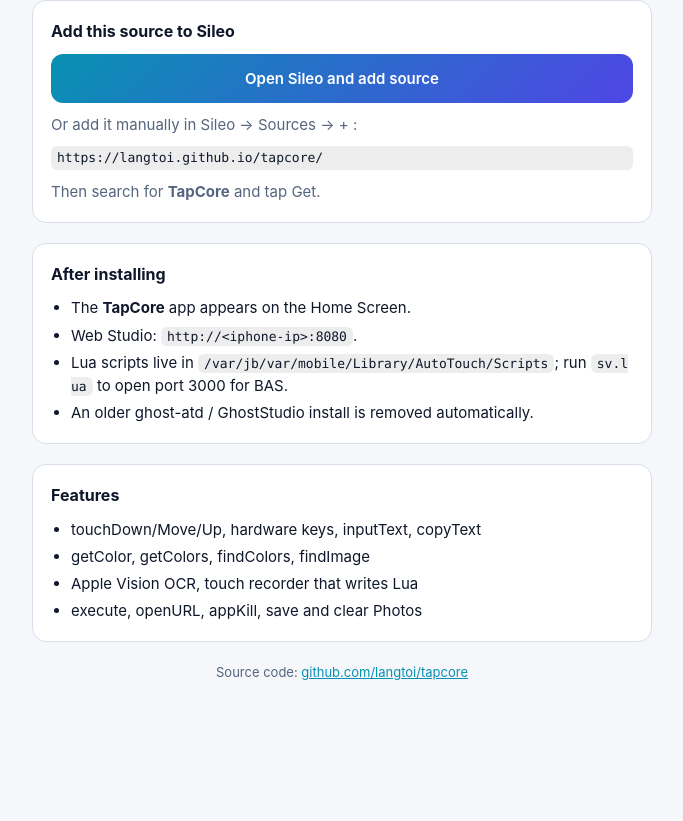
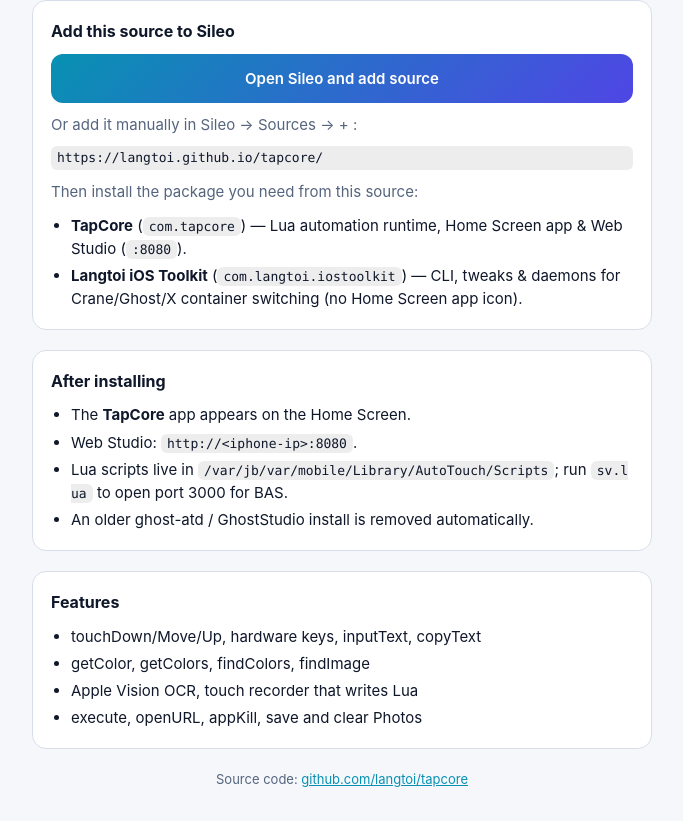
Before and after one commit to langtoi/tapcore, a plain HTML site: page docs/index.html in a window 1280 px wide. Shown: the part 124-945 px from the top of the page, without its empty margins (298-981 px from the left). Before the commit the page ends 838 px from the top, so only its background shows below. Drawn offline with Linux system fonts and the light colour scheme.

Commit message:
Add Langtoi iOS Toolkit 1.5.11 package to Sileo repo

```diff
--- a/docs/index.html
+++ b/docs/index.html
@@ -40,7 +40,11 @@ footer{color:var(--muted);font-size:13px;text-align:center}
     <a class="btn" href="sileo://source/https://langtoi.github.io/tapcore/">Open Sileo and add source</a>
     <div class="sub">Or add it manually in Sileo → Sources → + :</div>
     <code>https://langtoi.github.io/tapcore/</code>
-    <div class="sub">Then search for <b>TapCore</b> and tap Get.</div>
+    <div class="sub">Then install the package you need from this source:</div>
+    <ul>
+      <li><b>TapCore</b> (<code>com.tapcore</code>) — Lua automation runtime, Home Screen app &amp; Web Studio (<code>:8080</code>).</li>
+      <li><b>Langtoi iOS Toolkit</b> (<code>com.langtoi.iostoolkit</code>) — CLI, tweaks &amp; daemons for Crane/Ghost/X container switching (no Home Screen app icon).</li>
+    </ul>
   </section>
 
   <section class="card">
```
Also changed, not shown: 8 other files.
